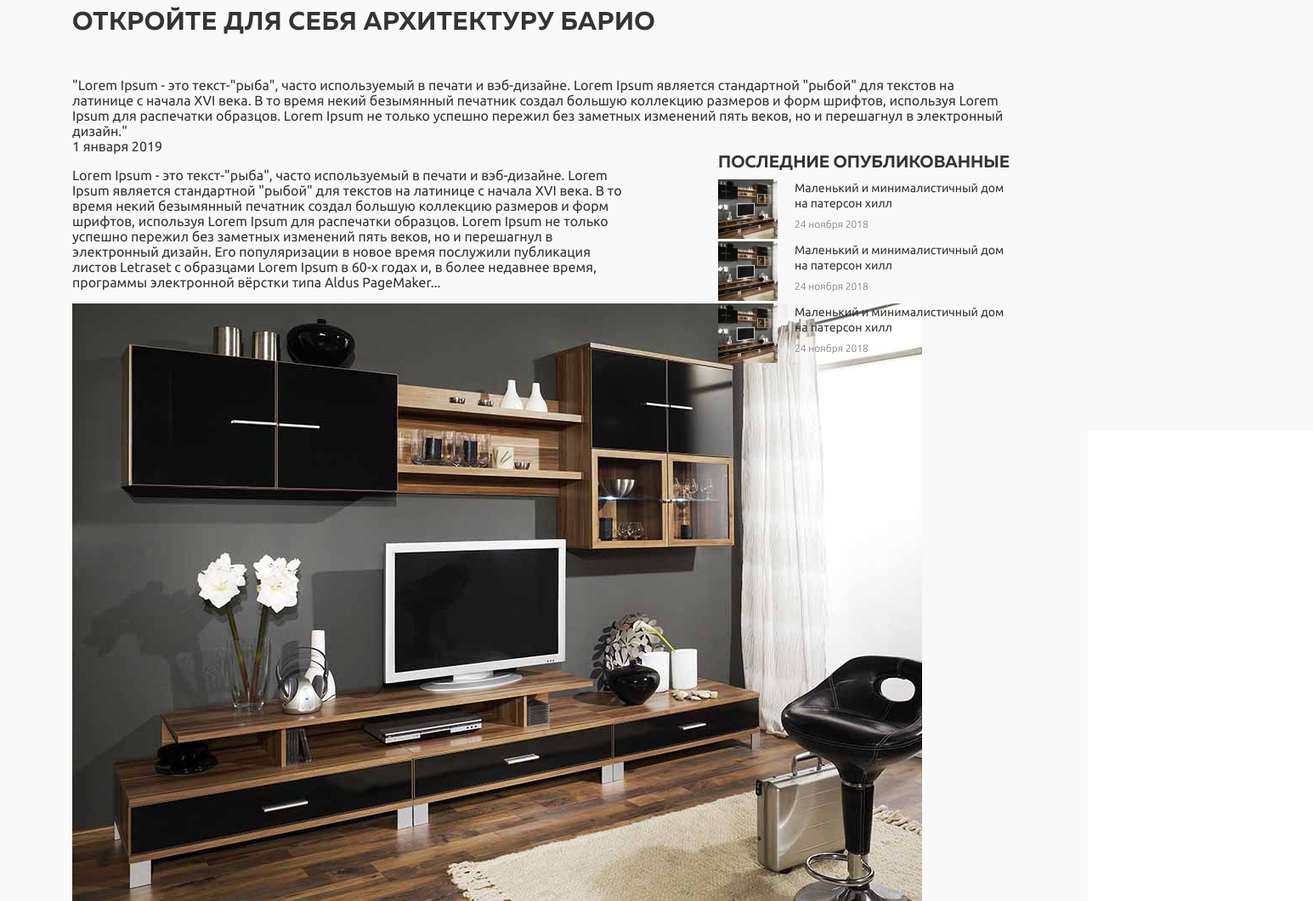
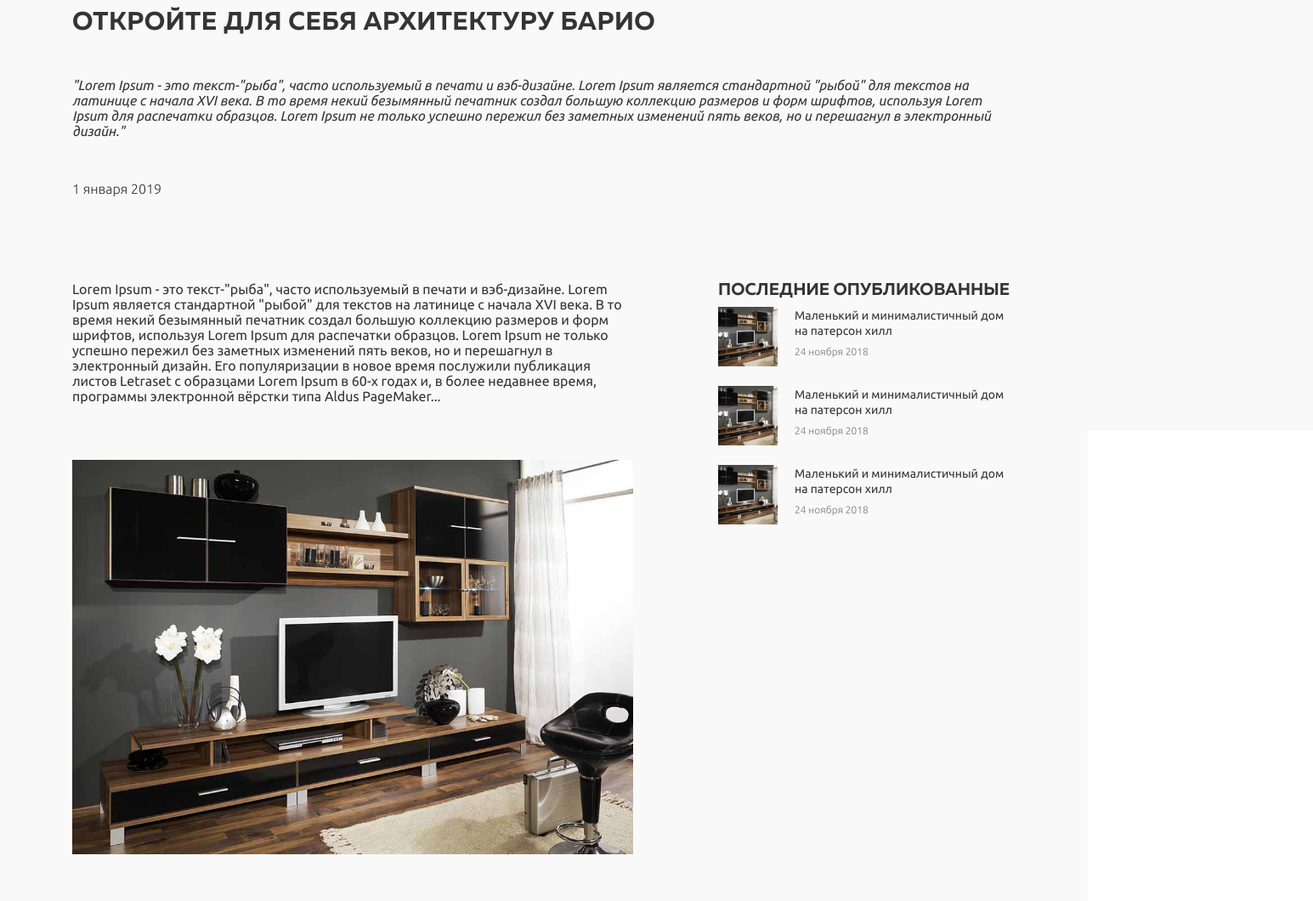
Before and after one commit to MaWr1k/lab-meb, a website: page article.html in a window 1280 px wide. Shown: the part 293-1353 px from the top of the page at 85% size, 1545 px wide, since content can reach past the window. Drawn offline with Linux system fonts and the light colour scheme.

Commit message:
article change

```diff
--- a/app/styles/style.scss
+++ b/app/styles/style.scss
@@ -1704,6 +1704,7 @@ div.team-item {
     background-image: linear-gradient(transparent 60%, rgba(0, 0, 0, 0.75));
     display: flex;
     flex-direction: column;
+    transition-duration: 0.2s;
   }
 
   .article-date{
@@ -1781,7 +1782,24 @@ div.team-item {
 }
 .article-content{
   padding-right: 70px;
-}
+  p:first-child{
+    margin-top: 0;
+  }
+  img{
+    width: 100%;
+    padding: 50px 0;
+  }
+}
+.article-mini-desc{
+  font-style: italic;
+  padding-bottom: 50px;
+}
+.article-date{
+  padding-bottom: 100px;
+  font-size: 16px;
+  font-weight: 300;
+}
+
 .sidebar{
 
 }
@@ -1797,6 +1815,7 @@ div.team-item {
 }
 .pub-item{
   display: flex;
+  padding-bottom: 20px;
 }
 .pub-text-block{
   padding-left: 20px;
--- a/article.html
+++ b/article.html
@@ -126,21 +126,21 @@
                     </div>
                     <div class="publication">
                         <div class="pub-item">
-                            <div class="pub-img"><img src="/assets/img/article/article.jpg" alt=""></div>
+                            <div class="pub-img"><a href=""><img src="/assets/img/article/article.jpg" alt=""></a></div>
                             <div class="pub-text-block">
                                 <a href="#" class="pub-title">Маленький и минималистичный дом на патерсон хилл</a>
                                 <div class="pub-date">24 ноября 2018</div>
                             </div>
                         </div>
                         <div class="pub-item">
-                            <div class="pub-img"><img src="/assets/img/article/article.jpg" alt=""></div>
+                            <div class="pub-img"><a href=""><img src="/assets/img/article/article.jpg" alt=""></a></div>
                             <div class="pub-text-block">
                                 <a href="#" class="pub-title">Маленький и минималистичный дом на патерсон хилл</a>
                                 <div class="pub-date">24 ноября 2018</div>
                             </div>
                         </div>
                         <div class="pub-item">
-                            <div class="pub-img"><img src="/assets/img/article/article.jpg" alt=""></div>
+                            <div class="pub-img"><a href=""><img src="/assets/img/article/article.jpg" alt=""></a></div>
                             <div class="pub-text-block">
                                 <a href="#" class="pub-title">Маленький и минималистичный дом на патерсон хилл</a>
                                 <div class="pub-date">24 ноября 2018</div>
```
Also changed, not shown: css/style.css.
